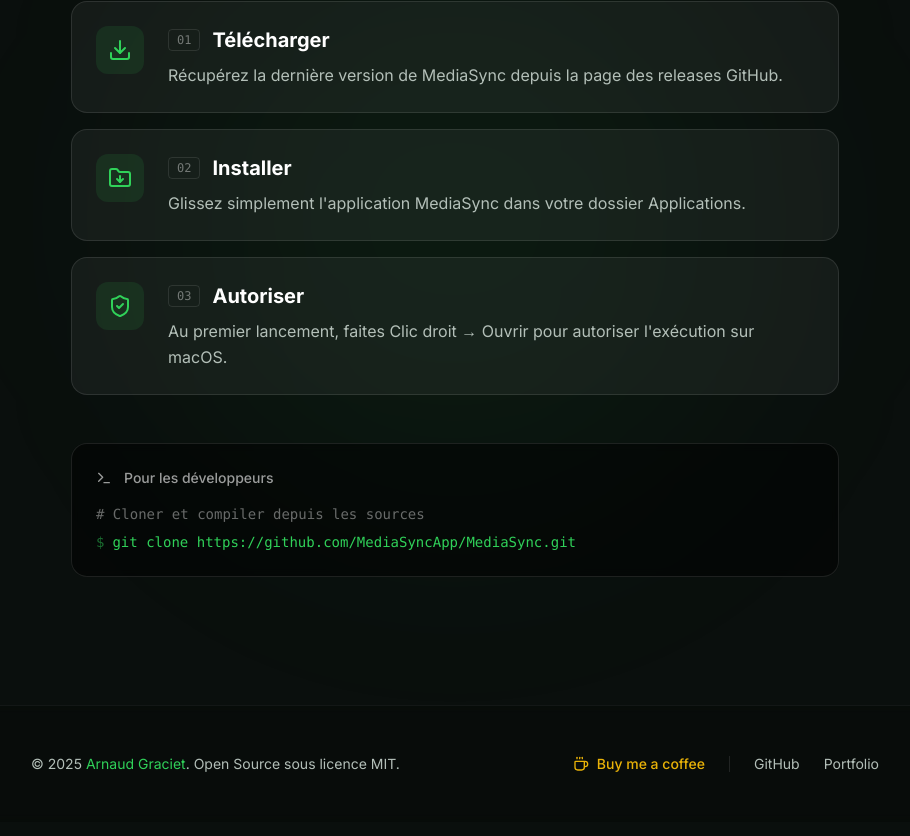
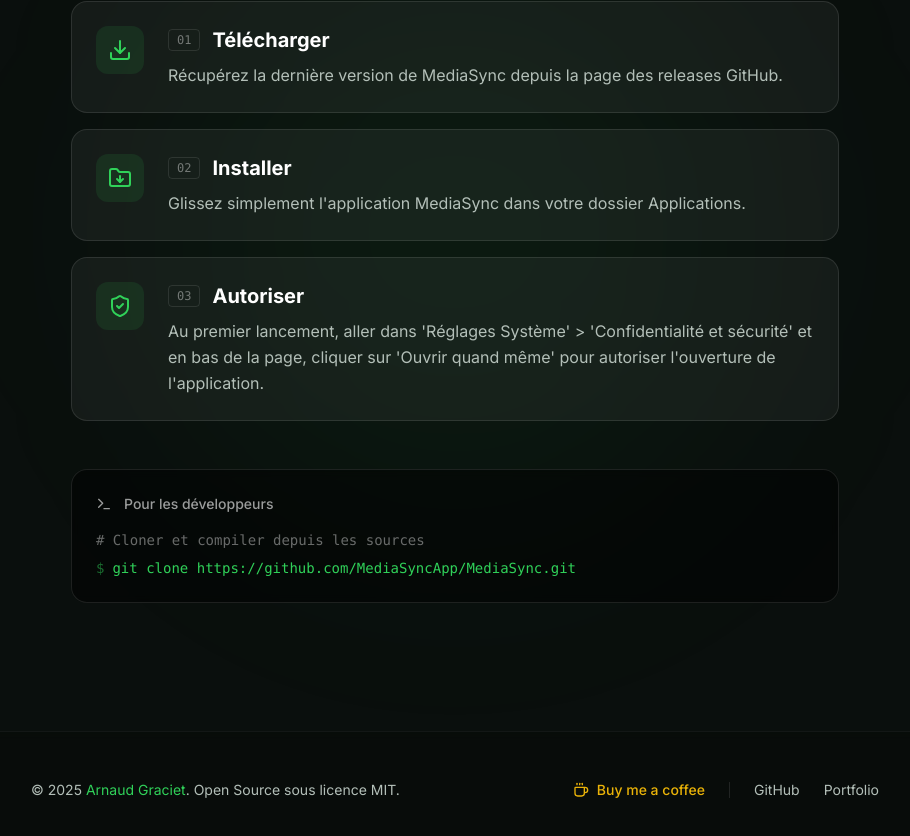
Before and after one commit to MediaSyncApp/MediaSyncWebsite, a Next.js app: page / in a window 1280 px wide. Shown: the part 3538-4374 px from the top of the page, without its empty margins (185-1095 px from the left). Built offline with nearby package versions, Linux system fonts and the light colour scheme.

Commit message:
Mise à jour de la description des étapes d'installation pour clarifier les instructions sur l'ouverture de l'application sur macOS.

```diff
--- a/src/components/InstallationSteps.tsx
+++ b/src/components/InstallationSteps.tsx
@@ -77,7 +77,7 @@ export function InstallationSteps() {
           <Step
             number="03"
             title="Autoriser"
-            description="Au premier lancement, faites Clic droit → Ouvrir pour autoriser l'exécution sur macOS."
+            description="Au premier lancement, aller dans 'Réglages Système' > 'Confidentialité et sécurité' et en bas de la page, cliquer sur 'Ouvrir quand même' pour autoriser l'ouverture de l'application."
             icon={ShieldCheck}
             delay={0.3}
           />
```
